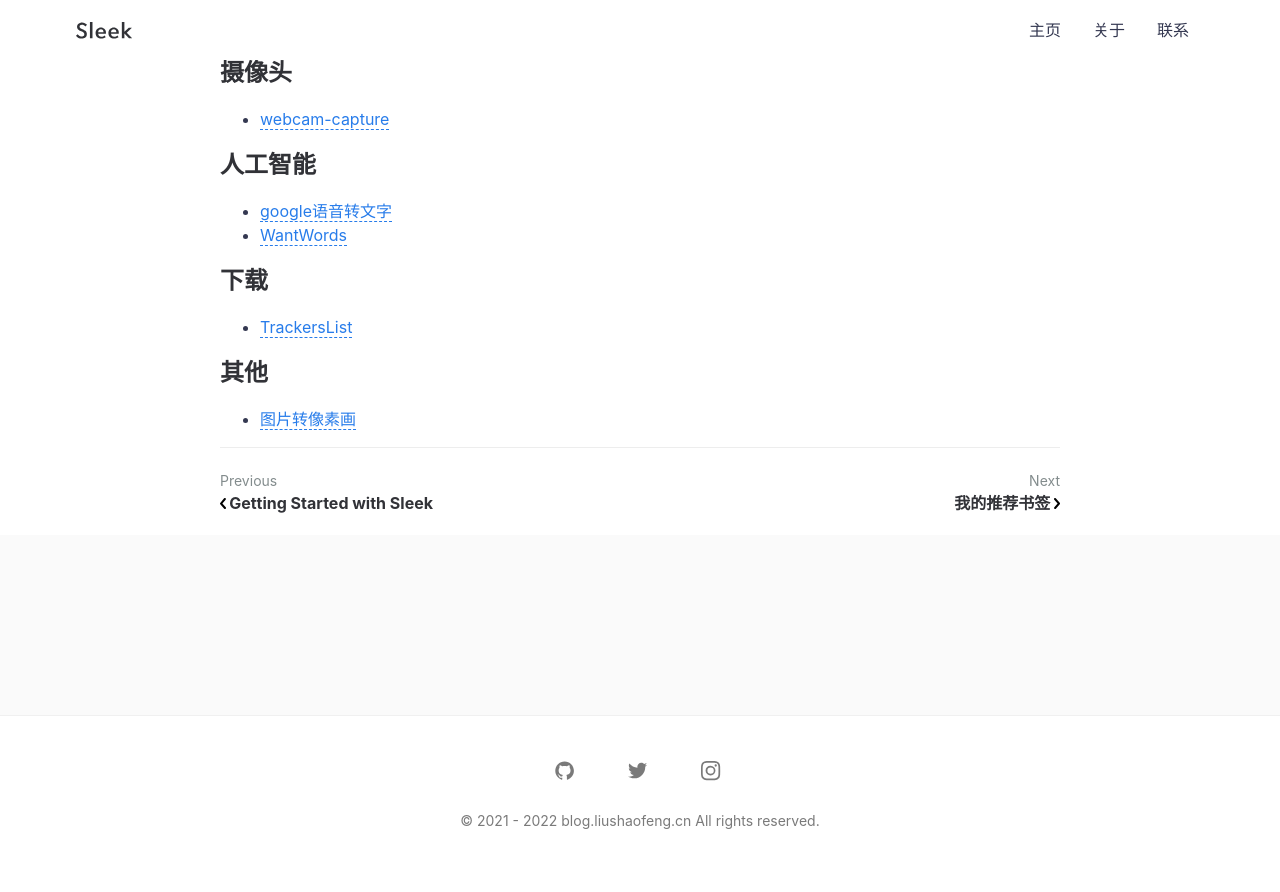
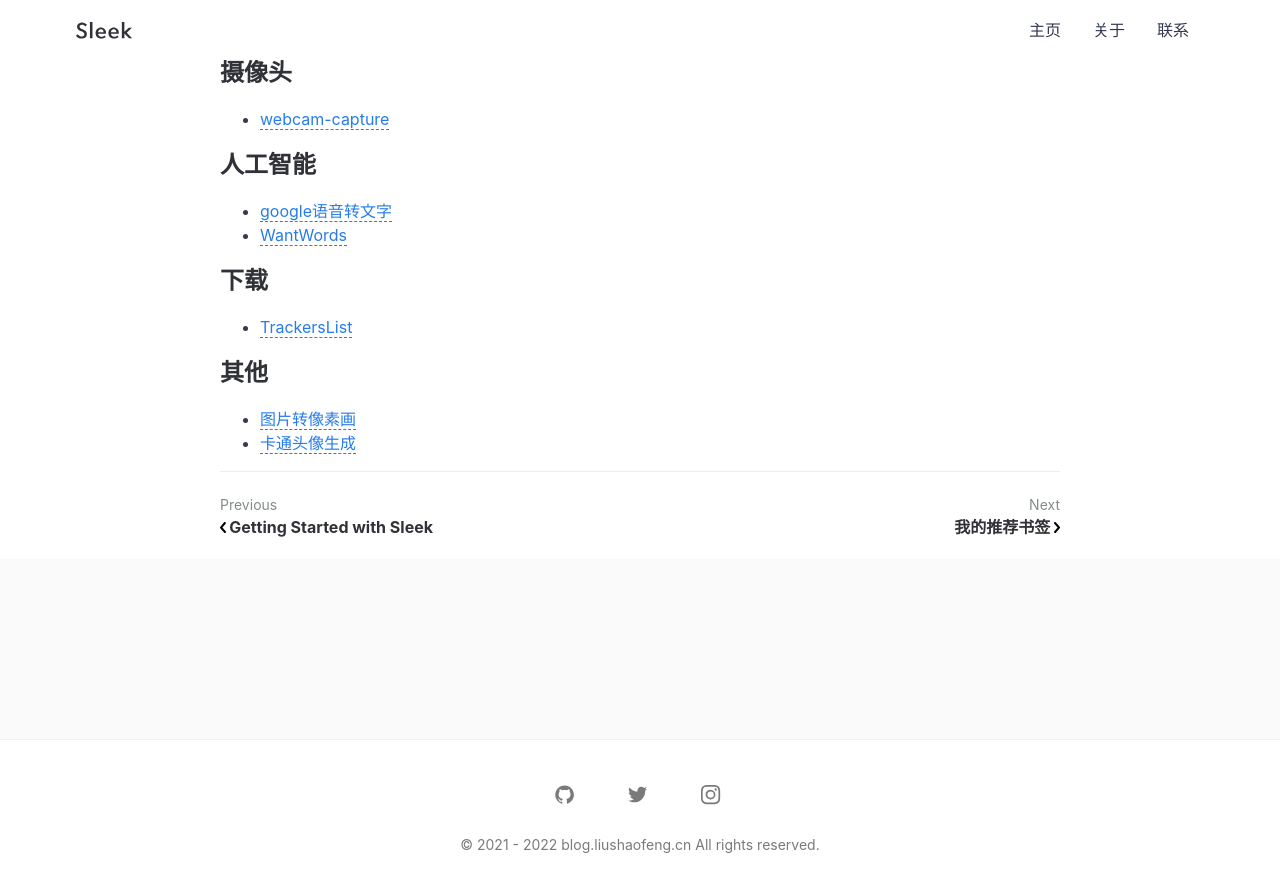
Before and after one commit to liushaofeng89/blog, a Jekyll site: the page built from _posts/2021-12-02-github-recommend.md, in a window 1280 px wide and 900 px high, scrolled down 1041 px. Shown: the top 892 px of the window. Built offline with Jekyll 4.4.1, drawn with Linux system fonts in a browser that asks for light colours; comment, search, counter and statistics services are not loaded.

Commit message:
Update 2021-12-02-github-recommend.md
add https://github.com/fangpenlin/avataaars-generator

```diff
--- a/_posts/2021-12-02-github-recommend.md
+++ b/_posts/2021-12-02-github-recommend.md
@@ -33,3 +33,4 @@
 
 ## 其他
   * [图片转像素画](https://github.com/chuiliu/the-pixel-art)
+  * [卡通头像生成](https://github.com/fangpenlin/avataaars-generator)
```
